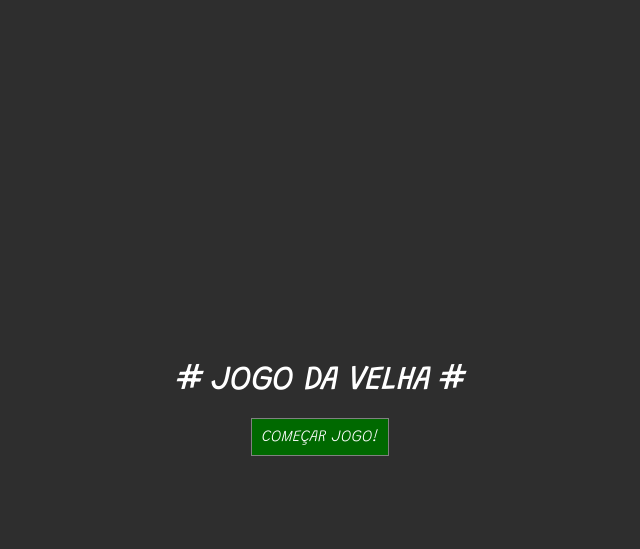
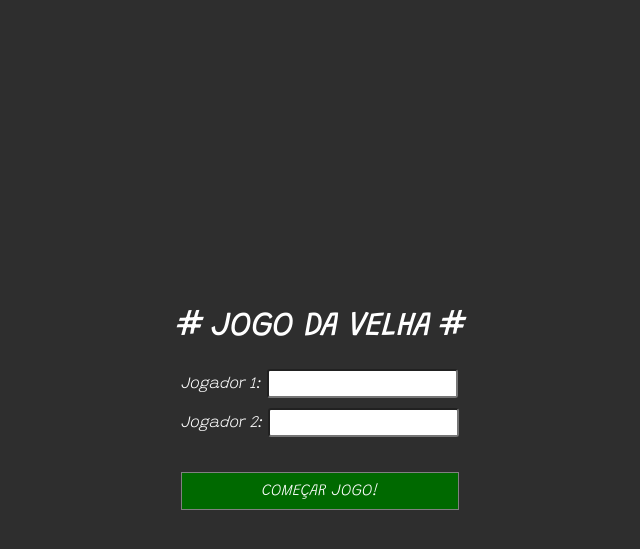
Before and after one commit to KymberllyMelo/jogo_da_velha, a Flask app: page / in a window 1280 px wide. Shown: the top 549 px of the page, without its empty margins (320-960 px from the left). Run offline with Flask 2, Linux system fonts and the light colour scheme; some libraries are stand-ins or nearby versions.

Commit message:
Adição de campos para nome de jogadores

```diff
--- a/static/css/estilo.css
+++ b/static/css/estilo.css
@@ -6,6 +6,14 @@ body{
 h1{
     font-family: 'Grandstander', cursive, Arial;
     font-size:2em;
+}
+input[type=text]{
+    padding:5px;
+    border-radius:3px;
+    margin:5px 0 5px 5px;
+}
+label{
+    font-family: 'Grandstander', cursive, Arial;
 }
 table{
     margin:30px 0;
@@ -49,6 +57,9 @@ tr:last-child td{
     font-size:0.8em;
     font-family:Arial;
 }
+.jogador_atual{
+text-transform:uppercase;
+}
 .icon{
     margin-top:20px;
     display:flex;
@@ -73,9 +84,10 @@ tr:last-child td{
     border:1px solid gray;
     cursor:pointer;
     color:#fff;
-    align-items:center;
+    justify-content:center;
     text-align:center;
     font-family: 'Grandstander', cursive, Arial;
+    margin-top:30px;
 }
 .botao:hover{
     background-color:#009100;
--- a/static/js/funcoes.js
+++ b/static/js/funcoes.js
@@ -1,16 +1,38 @@
 let partida = 0;
-let jogador1 = '';
+let firstPlayer = '';
+let nom_jogador_atual = '';
 let id_partida = '';
 
-function jogadorAtual(jogador1){
-    if(partida % 2 == 0)
-        return jogador1
-    return jogador1 == 'X' ? 'O' : 'X';
+function jogadorAtual(firstPlayer){
+    if(partida % 2 == 0){
+        nom_jogador_atual = $(`#${firstPlayer}`).val();
+        return firstPlayer
+    }
+    firstPlayer = firstPlayer == 'X' ? 'O' : 'X';
+    nom_jogador_atual = $(`#${firstPlayer}`).val();
+    return firstPlayer
 }
 
+
+function verificaNomeJogadores(){
+    if(!$('#X').val().trim().length){
+        alert('Necessário preencher o nome do Jogador 1.');
+        return false
+    }
+    if(!$('#O').val().trim().length){
+        alert('Necessário preencher o nome do Jogador 2.');
+        return false
+    }
+    return true
+}
+
+
 function comecaJogada(){
+    if(!verificaNomeJogadores())
+        return
+
     partida = 0;
-    $('#bt_iniciar').css('display', 'none');
+    $('#configuracoes_iniciais').css('display', 'none');
     $('#tabuleiro, #menu').css('display', 'flex');
     $('#tabuleiro tr td').removeClass().css("pointer-events", "auto");
 
@@ -19,26 +41,29 @@ function comecaJogada(){
         type:'POST',
     }).done((retorno) => {
         id_partida = retorno.id;
-        jogador1 = retorno.firstPlayer;
+        firstPlayer = retorno.firstPlayer;
 
         $('.id_jogo').html(id_partida);
-        $('.jogador_atual').html(jogador1);
+        $('.jogador_atual').html($(`#${firstPlayer}`).val());
 
     }).fail((retorno) => {
         alert('Falha ao iniciar partida, tente novamente!');
     });
 }
 
+
 function marcaJogada(jObj, player){
     partida++;
+    jogadorAtual(firstPlayer);
     classeQuadro = player == 'X' ? 'marcaX' : 'marcaO';
-    $('.jogador_atual').html(player == 'X' ? 'O' : 'X');
+    $('.jogador_atual').html(nom_jogador_atual);
     jObj.css("pointer-events", "none").addClass(classeQuadro);
 }
 
+
 function realizaJogada(obj){
     const jObj = $(obj);
-    const player = jogadorAtual(jogador1);
+    const player = jogadorAtual(firstPlayer);
 
     data = {
         'id': id_partida,
@@ -63,7 +88,7 @@ function realizaJogada(obj){
             if(vencedor == 'Draw')
                 mensagem = 'Jogo finalizou em Empate!';
             else
-                mensagem = `Jogador ${vencedor} ganhou o jogo`;
+                mensagem = `Jogador ${$(`#${vencedor}`).val().toUpperCase()} ganhou o jogo`;
 
             if(confirm(`${mensagem}. Deseja iniciar uma nova partida?`))
                 comecaJogada();
--- a/templates/inicio.html
+++ b/templates/inicio.html
@@ -13,7 +13,11 @@
 <body>
     <div id="container">
         <h1># JOGO DA VELHA #</h1>
-        <div id="bt_iniciar" class="botao" onclick="comecaJogada();">COMEÇAR JOGO!</div>
+        <div id="configuracoes_iniciais">
+            <div><label>Jogador 1:</label><input id="X" type="text" /></div>
+            <div><label>Jogador 2:</label><input id="O" type="text" /></div>
+            <div id="bt_iniciar" class="botao" onclick="comecaJogada();">COMEÇAR JOGO!</div>
+        </div>
 
         <div id="menu">
             <span><h4>Informações do jogo:</h4></span>
```
